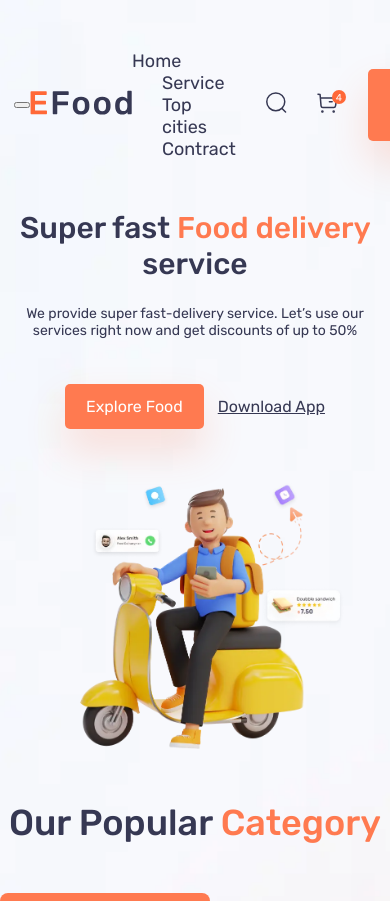
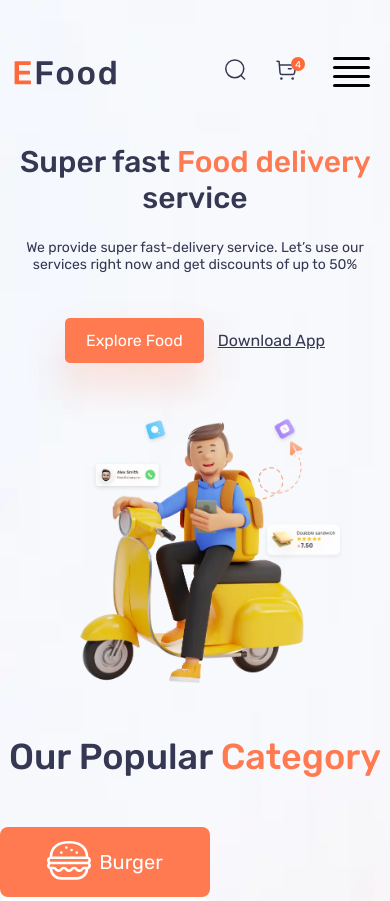
Before and after one commit to Max4297/EFood, a website: page app/index.html in a window 390 px wide. Shown: the top 901 px of the page. Drawn offline with nearby package versions, Linux system fonts and the light colour scheme; files that its build step writes are made by us from their sources.

Commit message:
added adaptive for menu

```diff
--- a/app/index.html
+++ b/app/index.html
@@ -11,14 +11,12 @@
       <header class="header">
         <div class="container">
           <div class="header__inner">
-            <button class="burger">
-              <span></span>
-            </button>
-            <div class="logo">
+            <div class="header__logo logo">
               <svg class="svg-logo-dims">
                 <use href="images/sprite.svg#logo" alt="logo" />
               </svg>
             </div>
+            <div class="header__wrapper-menu">
               <nav class="menu">
                 <ul class="menu__list">
                   <li class="menu__list-item">
@@ -33,30 +31,40 @@
                   <li class="menu__list-item">
                     <a class="menu__list-link" href="#">Contract</a>
                   </li>
+                  <li class="menu__list-item menu__list-item--btn">
+                    <button class="menu__list-link btn-sign" href="#">Sign In</button>
+                  </li>
                 </ul>
-              <ul class="menu__user-list">
-                <li class="menu__user-item">
-                  <a class="menu__user-link" href="#">
+              </nav>
+              <div class="user-menu">
+                <ul class="user-menu__list">
+                  <li class="user-menu__list-item">
+                    <a class="user-menu__list-link" href="#">
                       <svg class="svg-search-icon-dims">
                         <use href="images/sprite.svg#search-icon"" alt="search-icon"/>
                       </svg>
                     </a>
                   </li>
-                <li class="menu__user-item">
-                  <a class="menu__user-link menu__user-link--basket" href="#">
+                  <li class="user-menu__list-item">
+                    <a
+                      class="user-menu__list-link user-menu__list-link--basket"
+                      href="#">
                       <svg class="svg-basket-icon-dims">
                         <use href="images/sprite.svg#basket-icon" alt="basket-icon" />
                       </svg>
-                    <span class="menu__basket-num">4</span>
+                      <span class="user-menu__list-basket-num">4</span>
                     </a>
                   </li>
-                <li class="menu__user-item">
-                  <button href="#" class="menu__user-link menu__user-link--sign">
-                    Sign Up
+                </ul>
+                <button class="header__btn-menu">
+                  <span></span>
+                  <span></span>
+                  <span></span>
+                  <span></span>
                 </button>
-                </li>
-              </ul>
-            </nav>
+              </div>
+              <button class="btn-sign">Sign Up</button>
+            </div>
           </div>
         </div>
       </header>
--- a/app/js/main.js
+++ b/app/js/main.js
@@ -1,4 +1,8 @@
 $(function () {
+  $(".header__btn-menu").on("click", function () {
+    $(".menu").toggleClass("menu--open");
+  });
+
   $(".category__slider-typeFood").slick({
     slidesToShow: 1,
     slidesToScroll: 1,
--- a/app/scss/_global.scss
+++ b/app/scss/_global.scss
@@ -44,6 +44,16 @@ body {
   color: $accent;
 }
 
-.burger {
-  display: none;
+.btn-sign {
+  white-space: nowrap;
+  max-width: 120px;
+  padding: 14px 28px;
+  border-radius: 5px;
+  box-shadow: 0px 22px 40px 0px rgba(255, 104, 56, 0.19);
+  @extend %btn;
+  border: none;
 }
+
+.btn-sign:hover {
+  color: $text;
+}
--- a/app/scss/_media.scss
+++ b/app/scss/_media.scss
@@ -9,11 +9,15 @@
     }
   }
 
+  .user-menu {
+    &__list-item {
+      margin-right: 30px;
+    }
+  }
+
   .top {
     &__title {
       font-size: 50px;
-    }
-    &__subtitle {
     }
     &__img {
       max-width: 450px;
@@ -25,17 +29,84 @@
   }
 }
 
-@media (max-width: 800px) {
-  .burger {
-    display: block;
+@media (max-width: 870px) {
+  .header {
+    padding-top: -200px;
+    &__btn-menu {
+      z-index: 2;
+      display: block;
+      background-color: transparent;
+      border: none;
+      cursor: pointer;
+      span {
+        display: block;
+        background-color: #000;
+        width: 37px;
+        height: 3px;
+        border-radius: 3px;
+        margin: 6px 0;
+      }
+    }
+    &__inner {
+      position: relative;
+    }
+    .btn-sign {
+      display: none;
+    }
+  }
+
+  .logo,
+  .user-menu {
+    z-index: 10;
+    display: flex;
+    flex-wrap: nowrap;
+    &__list-item {
+      margin-right: 30px;
+    }
   }
 
   .menu {
+    order: 2;
+    z-index: 1;
+    width: 100%;
+    transform: translateY(-1000px);
+    transition: all 0.5s;
+    position: absolute;
+    left: 0;
+
+    &--open {
+      transform: translateY(222px);
+    }
     &__list {
+      background-color: #fff;
+      width: 100%;
       display: block;
+      text-align: center;
+    }
+    &__list-item + .menu__list-item {
+      margin: 0;
     }
     &__list-item {
-      margin: 0;
+      display: block;
+      width: 100%;
+    }
+    &__list-link {
+      cursor: pointer;
+      width: 100%;
+      height: 100%;
+      display: block;
+      padding: 28px 0;
+      font-size: 20px;
+    }
+    .btn-sign {
+      max-width: 100%;
+      background-color: transparent;
+      display: block;
+      color: $text;
+      box-shadow: none;
+      &:hover {
+        color: $accent;
+      }
     }
   }
 
--- a/app/scss/style.scss
+++ b/app/scss/style.scss
@@ -7,19 +7,35 @@
 
 .header {
   padding: 50px 0;
-  &__inner {
+  &__inner,
+  &__wrapper-menu {
     display: flex;
+    align-items: center;
     justify-content: space-between;
-    align-items: center;
+  }
+
+  &__btn-sign {
+  }
+
+  &__btn-sign:hover {
+  }
+
+  &__btn-menu {
+    display: none;
+  }
+  &__logo {
   }
 }
 
 .menu {
+  justify-content: flex-end;
   display: flex;
   align-items: center;
+  margin-right: 60px;
   &__list {
+    max-width: 724px;
     display: flex;
-    justify-content: space-between;
+    justify-content: flex-end;
     align-items: center;
   }
 
@@ -36,32 +52,26 @@
     color: $accent;
   }
 
-  &__user-list {
+  &__list-item--btn {
+    display: none;
+  }
+}
+
+.user-menu {
+  &__list {
     display: flex;
     align-items: center;
   }
 
-  &__user-item {
-    margin-left: 60px;
+  &__list-item {
+    margin-right: 60px;
   }
 
-  &__user-link--sign {
-    padding: 14px 28px;
-    border-radius: 5px;
-    box-shadow: 0px 22px 40px 0px rgba(255, 104, 56, 0.19);
-    @extend %btn;
-    border: none;
-  }
-
-  &__user-link--sign:hover {
-    color: #ffffff;
-  }
-
-  &__user-link--basket {
+  &__list-link--basket {
     position: relative;
   }
 
-  &__basket-num {
+  &__list-basket-num {
     width: 14px;
     height: 14px;
     background-color: #ff6838;
```
Also changed, not shown: app/components/header.html (+24 -16 lines), app/images/stack/sprite.stack.html (+1 -1 lines), app/js/main.min.js. Lines whose indentation alone changed are shown as unchanged.
